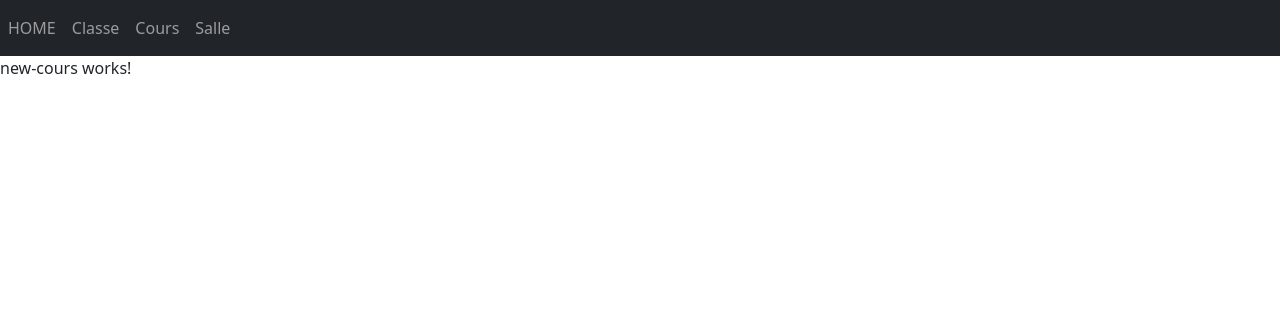
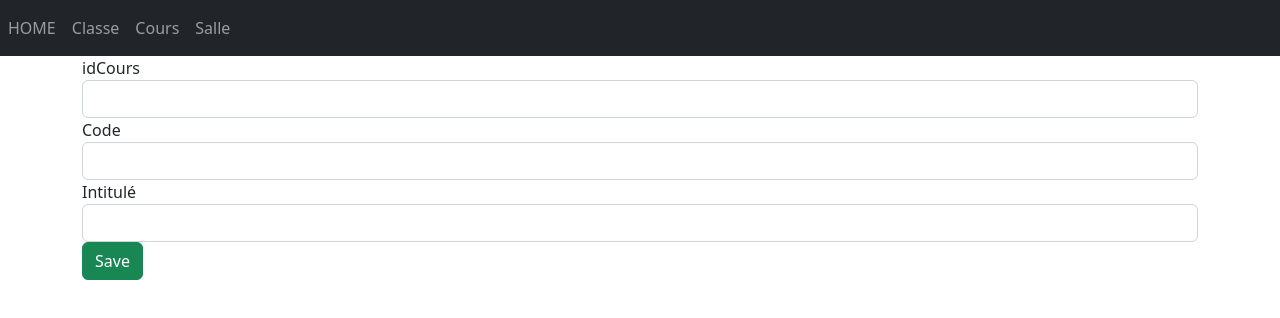
Before and after one commit to ddeblander/Appli3Angular, an Angular app: page /newCours in a window 1280 px wide. Shown: the top 318 px of the page. Built offline with nearby package versions, Linux system fonts and the light colour scheme.

Commit message:
-NewCours working

```diff
--- a/src/app/components/cours/cours.component.ts
+++ b/src/app/components/cours/cours.component.ts
@@ -16,7 +16,7 @@ export class CoursComponent implements OnInit {
   ngOnInit(): void { }
 
   onSearch(value: any) {
-    if(value.intitule=="")
+    if(value.intitule==""|| value==null)
     {
       this.coursService.getAllCours().subscribe( data => {this.cours=data});
     }
@@ -37,7 +37,7 @@ export class CoursComponent implements OnInit {
       this.coursService.deleteCours(c).subscribe(
         {
           next: data => {
-            this.onSearch(c);
+            this.onSearch(null);
           },
           error: err => { alert(err.headers.get("error")); }
         }
--- a/src/app/components/new-cours/new-cours.component.html
+++ b/src/app/components/new-cours/new-cours.component.html
@@ -1 +1,38 @@
-<p>new-cours works!</p>
+<div class="container">
+
+  <form [formGroup]="coursFormGroup" *ngIf="coursFormGroup">
+
+    <div class = "form-group">
+      <label>idCours</label>
+      <input type ="text" class="form-control" value="{{idCours}}" readonly="readonly">
+    </div>
+
+    <div class = "form-group">
+      <label>Code</label>
+      <input type ="text" class="form-control" formControlName="code"
+             [ngClass]="{'is-invalid': submitted &&  coursFormGroup.controls['code'].errors}">
+      <div *ngIf="coursFormGroup.controls['code'].errors" class ="invalid-feedback">
+        <div *ngIf="coursFormGroup.controls['code'].errors['required']">
+          Code obligatoire
+        </div>
+      </div>
+    </div>
+
+    <div class = "form-group">
+      <label>Intitulé</label>
+      <input type ="text" class="form-control" formControlName="intitule"
+             [ngClass]="{'is-invalid': submitted &&  coursFormGroup.controls['intitule'].errors}">
+      <div *ngIf="coursFormGroup.controls['intitule'].errors" class ="invalid-feedback">
+        <div *ngIf="coursFormGroup.controls['intitule'].errors['required']">
+          Intitulé obligatoire
+        </div>
+      </div>
+    </div>
+
+
+    <button (click)="onSaveCours()" class="btn btn-success" >
+      Save
+    </button>
+  </form>
+
+</div>
--- a/src/app/components/new-cours/new-cours.component.ts
+++ b/src/app/components/new-cours/new-cours.component.ts
@@ -1,10 +1,37 @@
-import { Component } from '@angular/core';
+import {Component, OnInit} from '@angular/core';
+import {FormBuilder, FormGroup, Validators} from "@angular/forms";
+import {CoursService} from "../../services/cours.service";
 
 @Component({
   selector: 'app-new-cours',
   templateUrl: './new-cours.component.html',
   styleUrls: ['./new-cours.component.css']
 })
-export class NewCoursComponent {
+export class NewCoursComponent implements OnInit
+{
+coursFormGroup?: FormGroup;
+submitted = false;
+idCours:number|null=null;
+constructor(private fb: FormBuilder, private clientService: CoursService) {
+}
+ngOnInit() : void {
+  this.coursFormGroup = this.fb.group({
+    code: ["", Validators.required],
+    intitule: ["", Validators.required],
+
+  });
+}
+onSaveCours() {
+  this.submitted = true;
+  if (this.coursFormGroup?.invalid) {
+    alert("invalide")
+    return; }
+
+  this.clientService.save(this.coursFormGroup?.value).subscribe(data =>
+    {alert('sauvegarde ok');this.idCours=data.idcours},
+    err => {
+      alert(err.headers.get("error"));
+    });
+}
 
 }
```
Also changed, not shown: 1 other file (tests, documents, lock files or other folders).
